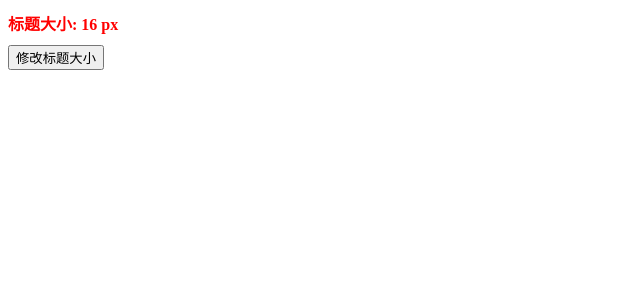
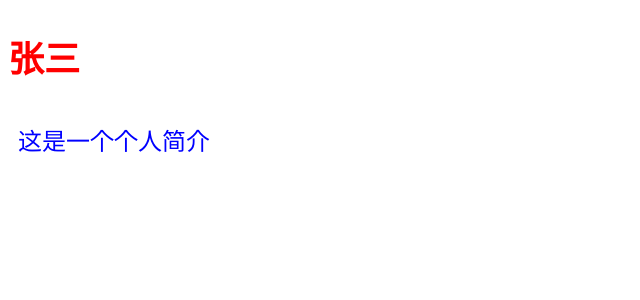
Before and after one commit to coder-klaus/react-tutorial, a React (Vite) app: page / in a window 1280 px wide. Shown: the top 300 px of the page, without its empty margins (0-640 px from the left). Built offline with nearby package versions, Linux system fonts and the light colour scheme.

Commit message:
fix: 同步 css modules

```diff
--- a/src/App.jsx
+++ b/src/App.jsx
@@ -1,4 +1,3 @@
-import App from './components/001-内联样式'
-// import App from './components/002-css modules'
+import App from './components/001-css模块化'
 
 export default App
--- /dev/null
+++ b/src/components/001-css模块化/index.jsx
@@ -0,0 +1,26 @@
+import { memo } from 'react'
+// 1. 在 Vite 项目中，只需使用 .module.css 文件后缀，即可自动启用 CSS Modules，无需额外配置。
+// 2. CSS Modules 会将样式作为一个对象导出，需通过 import 语句引入。
+//    + 通常建议将变量命名为 xxxStyle，以便与普通样式区分。
+import profileStyle from './style.module.css'
+
+// 1. CSS Modules 会对类名进行本地化转译，生成唯一的标识符，从而避免类名冲突和全局污染。
+// 2. 只有类选择器会被本地化处理，其余选择器不会被转译。
+// 3  转译后的类名通常类似于：_<类名>_<唯一标识符>_<数字>，确保样式唯一且不冲突。
+// 4. CSS Modules 支持中划线命名（kebab-case），但此时导出的样式对象属性名也为中划线，需用中括号语法访问，不够方便。
+//    + 建议使用小驼峰命名（camelCase），这样可以直接通过点语法访问样式对象属性，更简洁易用。
+console.log(profileStyle)
+/*
+  {profile: '_profile_2x1bc_1', user-name: '_user-name_2x1bc_6', content: '_content_2x1bc_10'}
+*/
+
+const App = memo(() => {
+  return (
+    <div className={profileStyle.profile}>
+      <h2 className={profileStyle['user-name']}>张三</h2>
+      <p className={profileStyle.content}>这是一个个人简介</p>
+    </div>
+  )
+})
+
+export default App
--- /dev/null
+++ b/src/components/001-css模块化/style.module.css
@@ -0,0 +1,16 @@
+.profile {
+  font-size: 24px;
+  color: blue;
+}
+
+.profile .user-name {
+  color: red;
+}
+
+.content {
+  padding: 10px;
+}
+
+#profile {
+  color: green;
+}
--- a/src/components/001-内联样式/index.jsx
+++ /dev/null
@@ -1,21 +0,0 @@
-import { PureComponent } from 'react'
-
-export class App extends PureComponent {
-  state = {
-    fontSize: 16
-  }
-
-  render() {
-    const { fontSize } = this.state
-
-    return (
-      <div>
-        {/* 内联样式天然支持样式动态化 */}
-        <h1 style={{ color: 'red', fontSize }}>标题大小: { fontSize } px</h1>
-        <button onClick={() => this.setState({ fontSize: fontSize + 2 })}>修改标题大小</button>
-      </div>
-    )
-  }
-}
-
-export default App
```
